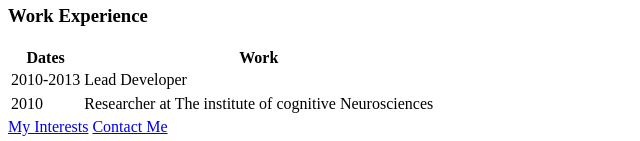
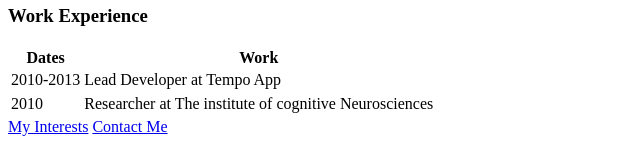
Before and after one commit to AL-Khalidi1/cc, a plain HTML site: page index.html in a window 1280 px wide. Shown: the part 879-1020 px from the top of the page, 0-640 px from the left. Drawn offline with Linux system fonts and the light colour scheme.

Commit message:
Update index.html

```diff
--- a/index.html
+++ b/index.html
@@ -65,7 +65,7 @@
     <tbody>
       <tr>
         <td>2010-2013</td>
-        <td>Lead Developer</td>
+        <td>Lead Developer at Tempo App</td>
       <tr>
       </tr>
       </tr>
```
